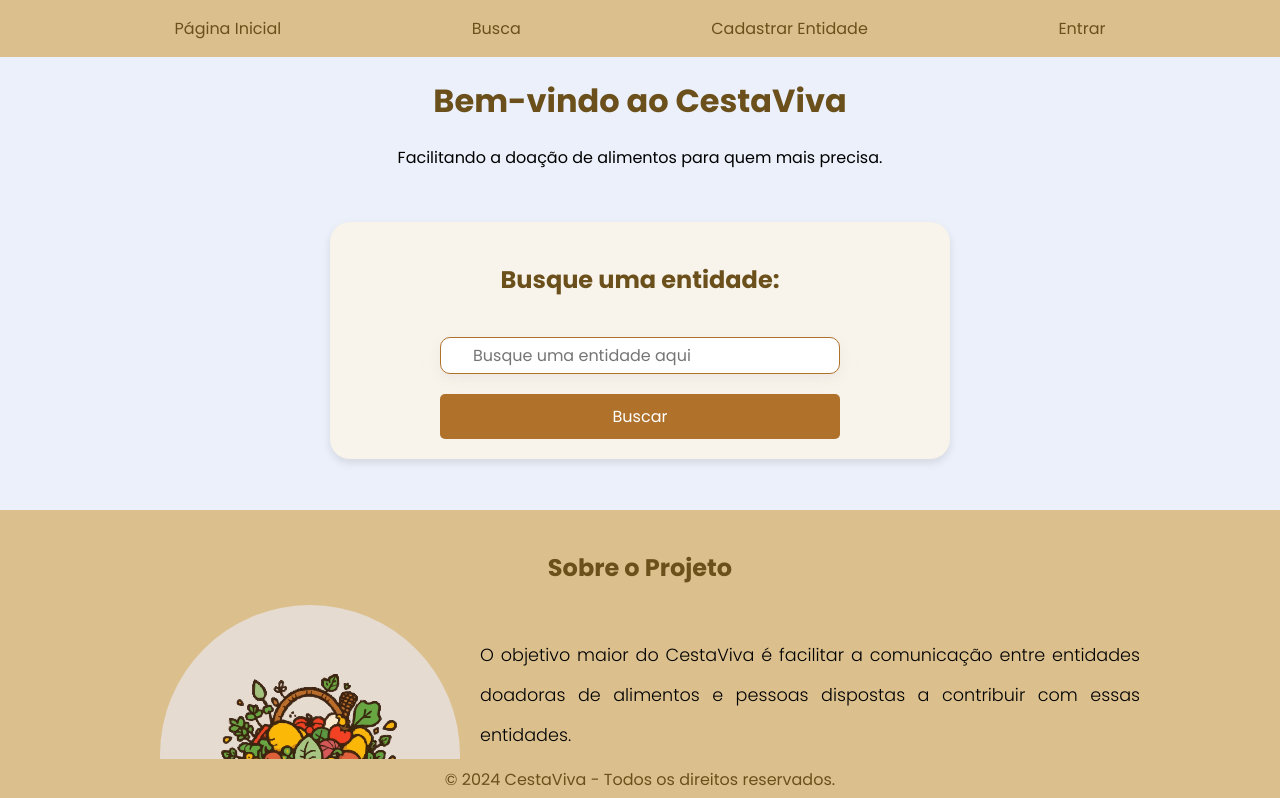
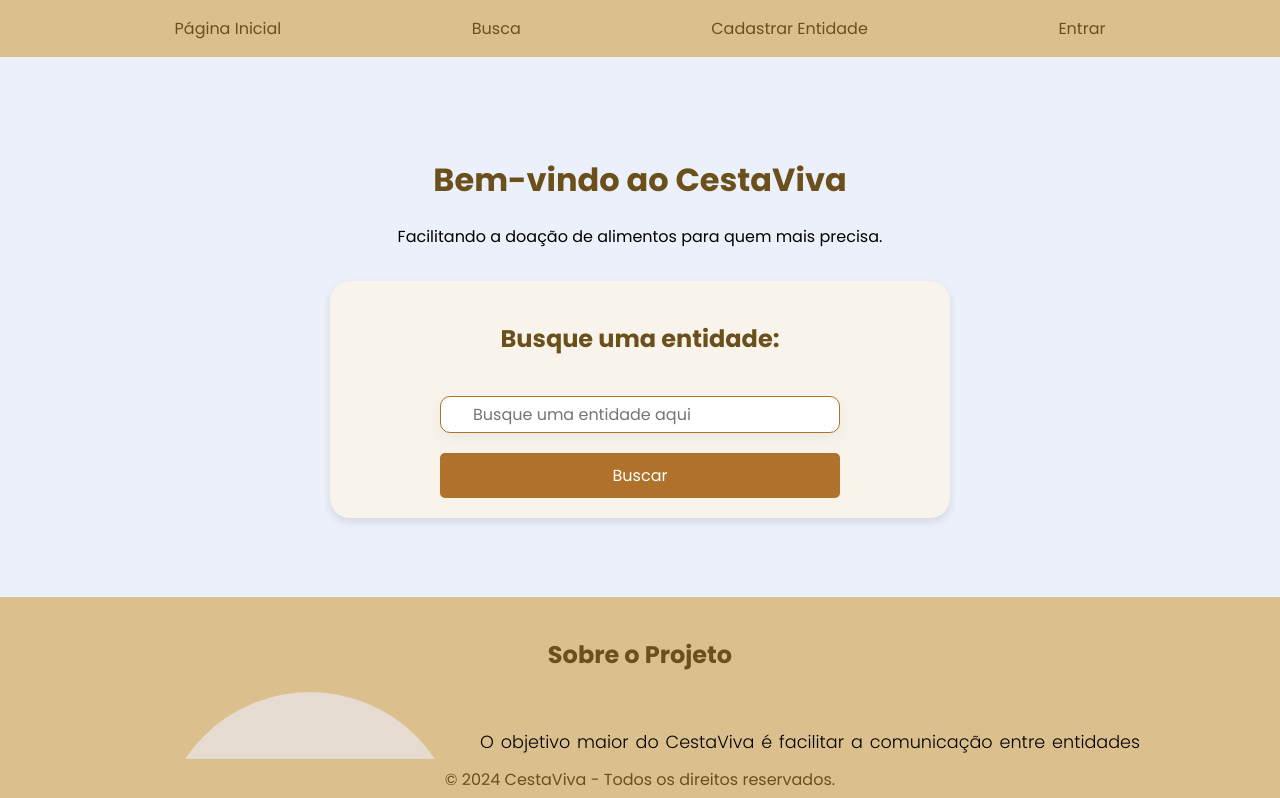
Before and after one commit to Amicuchi/CestaViva, a React (Vite) app: page / in a window 1280 px wide. Shown: the top 798 px of the page. Built offline with nearby package versions, Linux system fonts and the light colour scheme.

Commit message:
Correções menores no estilo da Home

```diff
--- a/src/components/homeComponents/BusqueEntidade.jsx
+++ b/src/components/homeComponents/BusqueEntidade.jsx
@@ -3,7 +3,9 @@ import '../../styles/Home.css';
 export default function BusqueEntidade() {
     return(
         <main className="BEContainer">
-            <form className="BEForm" action="">
+            <h1>Bem-vindo ao CestaViva</h1>
+            <p>Facilitando a doação de alimentos para quem mais precisa.</p>
+            <form action="">
                 <h2>Busque uma entidade:</h2>
                 <input className="BEInput" type="text" name="busqueEntidade" placeholder="Busque uma entidade aqui"/>
                 <button className="BEButton">Buscar</button>
--- a/src/pages/Home.jsx
+++ b/src/pages/Home.jsx
@@ -7,8 +7,6 @@ import SobreProjeto from "../components/homeComponents/SobreProjeto";
 export default function Home() {
     return (
         <>
-            <h1>Bem-vindo ao CestaViva</h1>
-            <p>Facilitando a doação de alimentos para quem mais precisa.</p>
             <BusqueEntidade />
             <SobreProjeto />
             <SobreNos />
--- a/src/styles/Dashboard.css
+++ b/src/styles/Dashboard.css
@@ -116,7 +116,7 @@
 .main--title {
     color: var(--bg-hover);
     padding-bottom: 10px;
-    font-size: 0.9rem;
+    /* font-size: 0.9rem; */
     margin-top: 0;
 }
 
--- a/src/styles/Home.css
+++ b/src/styles/Home.css
@@ -4,7 +4,11 @@
 /* **************************** */
 
 .BEContainer{
-    height: 300px;
+    height: 500px;
+}
+
+.BEContainer form{
+    margin-top: 2rem;
 }
 
 .BEButton,
```
